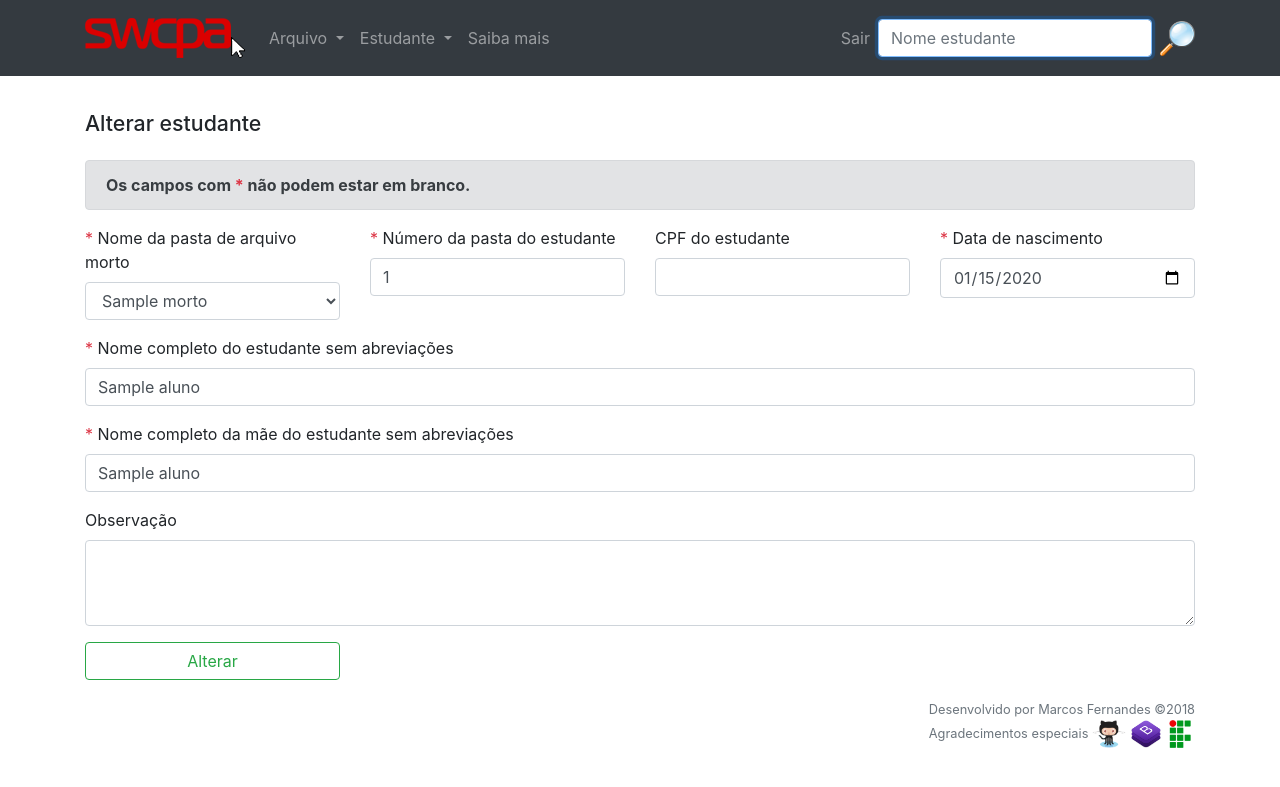
After one commit to mcs754/swcpa, a PHP site: page /Views/aluno-alterar-pesquisar.php?id_aluno=1 in a window 1280 px wide. The commit adds this page. Shown: the top 787 px of the page. Run offline with PHP 8.4, Linux system fonts and the light colour scheme; a user stored in the database is signed in; tables that the repository leaves empty hold one stand-in row (values such as "Sample post"); some libraries are stand-ins or nearby versions.

Commit message:
Consegui melhorar a pesquisa de alunos

```diff
--- a/App/DAO/AlunoDAO.php
+++ b/App/DAO/AlunoDAO.php
@@ -43,19 +43,6 @@ class AlunoDAO extends Conexao
         }
     }
 
-    public function pesquisarUm($aluno)
-    {
-        $sql = "select * from aluno inner join arquivo_morto on aluno.id_arquivo_morto = arquivo_morto.id_arquivo_morto where id_aluno = :id_aluno ";
-        try {
-            $a = $this->conexao->prepare($sql);
-            $a->bindValue(":id_aluno", $aluno->getIdAluno());
-            $a->execute();
-            return $a->fetch(\PDO::FETCH_ASSOC);
-        } catch (\PDOException $e) {
-            echo "<div class='alert alert-danger'>{$e->getMessage()}</div>";
-        }
-    }
-
     public function excluir($aluno)
     {
         $sql = "delete from aluno where id_aluno = :id_aluno";
@@ -87,5 +74,20 @@ class AlunoDAO extends Conexao
         } catch (\PDOException $e) {
             echo "<div class='alert alert-danger'>{$e->getMessage()}</div>";
         }
+
+
+    }
+
+    public function pesquisarUm($aluno)
+    {
+        $sql = "select * from aluno inner join arquivo_morto on aluno.id_arquivo_morto = arquivo_morto.id_arquivo_morto where id_aluno = :id_aluno ";
+        try {
+            $a = $this->conexao->prepare($sql);
+            $a->bindValue(":id_aluno", $aluno->getIdAluno());
+            $a->execute();
+            return $a->fetch(\PDO::FETCH_ASSOC);
+        } catch (\PDOException $e) {
+            echo "<div class='alert alert-danger'>{$e->getMessage()}</div>";
+        }
     }
 }
--- a/App/DAO/ArquivoDAO.php
+++ b/App/DAO/ArquivoDAO.php
@@ -22,26 +22,67 @@ class ArquivoDAO extends Conexao {
         }
     }
 
-    /*public function pesquisarArquivos($arquivo_morto = null){
-        $sql = "select * from arquivo_morto order by nome_arquivo_morto";
-        try{
-            $p = $this->conexao->prepare($sql);
-            $p->execute();
-            return $p->fetchAll(\PDO::FETCH_CLASS, "\App\Model\Arquivo");
-        } catch (\PDOException $e){
-            echo "<div class='alert alert-danger'>{$e->getMessage()}</div>";
-        }
-    }*/
-
-    public function pesquisarArquivos($arquivo_morto){
-        $sql = "select * from arquivo_morto order by nome_arquivo_morto";
+    public function pesquisarArquivos(){
+        $sql = "select * from arquivo_morto";
         try{
             $a = $this->conexao->prepare($sql);
-            $a->bindValue(":nome_arquivo_morto", $arquivo_morto->getNomeArquivoMorto());
             $a->execute();
             return $a->fetchAll(\PDO::FETCH_CLASS, "\App\Model\Arquivo");
         } catch (\PDOException $e){
             echo "<div class='alert alert-danger'>{$e->getMessage()}</div>";
         }
     }
+
+
+    public function contarAlunos(){
+        $sql = "select count(id_aluno) as num_estudantes from arquivo_morto inner join aluno on arquivo_morto.id_arquivo_morto = aluno.id_arquivo_morto;";
+        try{
+            $a = $this->conexao->prepare($sql);
+            $a->execute();
+            return $a->fetchAll(\PDO::FETCH_CLASS, "\App\Model\Arquivo");
+        } catch (\PDOException $e){
+            echo "<div class='alert alert-danger'>{$e->getMessage()}</div>";
+        }
+    }
+
+    public function excluir($arquivo)
+    {
+        $sql = "delete from arquivo_morto where id_arquivo_morto = :id_arquivo_morto";
+        try {
+            $a = $this->conexao->prepare($sql);
+            $a->bindValue(":id_arquivo_morto", $arquivo->getIdArquivoMorto());
+            $a->execute();
+            return true;
+        } catch (\PDOException $e) {
+            echo "<div class='alert alert-danger'>{$e->getMessage()}</div>";
+        }
+    }
+
+    public function alterar($arquivo)
+    {
+        $sql = "update arquivo_morto set nome_arquivo_morto = :nome_arquivo_morto where id_arquivo_morto = :id_arquivo_morto";
+        try {
+            $a = $this->conexao->prepare($sql);
+            $a->bindValue(":id_arquivo_morto", $arquivo->getIdArquivoMorto());
+            $a->bindValue(":nome_arquivo_morto", $arquivo->getNomeArquivoMorto());
+            $a->execute();
+            return true;
+        } catch (\PDOException $e) {
+            echo "<div class='alert alert-danger'>{$e->getMessage()}</div>";
+        }
+    }
+
+    public function pesquisarUm($arquivo)
+    {
+        $sql = "select * from arquivo_morto where id_arquivo_morto = :id_arquivo_morto ";
+        try {
+            $a = $this->conexao->prepare($sql);
+            $a->bindValue(":id_arquivo_morto", $arquivo->getIdArquivoMorto());
+            $a->execute();
+            return $a->fetch(\PDO::FETCH_ASSOC);
+        } catch (\PDOException $e) {
+            echo "<div class='alert alert-danger'>{$e->getMessage()}</div>";
+        }
+    }
+
 }
--- a/App/Model/Arquivo.php
+++ b/App/Model/Arquivo.php
@@ -12,6 +12,7 @@ namespace App\Model;
 class Arquivo {
     private $id_arquivo_morto;
     private $nome_arquivo_morto;
+    private $num_estudantes;
 
     /**
      * @return mixed
@@ -44,4 +45,20 @@ class Arquivo {
     {
         $this->nome_arquivo_morto = $nome_arquivo_morto;
     }
+
+    /**
+     * @return mixed
+     */
+    public function getNumEstudantes()
+    {
+        return $this->num_estudantes;
+    }
+
+    /**
+     * @param mixed $num_estudantes
+     */
+    public function setNumEstudantes($num_estudantes)
+    {
+        $this->num_estudantes = $num_estudantes;
+    }
 }
--- a/Views/aluno-alterar.php
+++ b/Views/aluno-alterar-listar.php
@@ -25,14 +25,14 @@ if ($_POST) {
     $a2->setObservacaoAluno($_POST['observacao_aluno']);
     $a2DAO = new \App\DAO\AlunoDAO();
     if ($a2DAO->alterar($a2))
-        header("Location: aluno-pesquisar.php?msg=2");
+        header("Location: aluno-listar-todos.php?msg=2");
 }
 $a = new \App\Model\Aluno();
 isset($_GET) ? $a->setIdAluno($_GET['id_aluno']) : $a->setIdAluno($_POST['id_aluno']);
 $aDAO = new \App\DAO\AlunoDAO();
 $alunos = $aDAO->pesquisarUm($a);
 ?>
-<form action="aluno-alterar.php" method="post">
+<form action="aluno-alterar-listar.php" method="post">
     <div class="container">
         <div class="form-group alert alert-secondary" role="alert">
             <strong>Os campos com <span class="text-danger">*</span> não podem estar em branco.</strong>
--- /dev/null
+++ b/Views/aluno-alterar-pesquisar.php
@@ -0,0 +1,112 @@
+<?php
+/**
+ * Created by PhpStorm.
+ * User: Marcos
+ * Date: 04/12/2018
+ * Time: 23:30
+ */
+$titulo = "Alteração de estudante";
+include 'cabecalho.php';
+?>
+    <div class="container cabecalho">
+        <h1>Alterar estudante</h1>
+    </div>
+<?php
+if ($_POST) {
+    $a2 = new \App\Model\Aluno();
+    $a2->setNomeArquivoMorto($_POST['nome_arquivo_morto']);
+    $a2->setIdAluno($_POST['id_aluno']);
+    $a2->setIdArquivoMorto($_POST['id_arquivo_morto']);
+    $a2->setNumAluno($_POST['num_aluno']);
+    $a2->setCpfAluno($_POST['cpf_aluno']);
+    !empty($_POST['data_nascimento_aluno']) ? $a2->setDataNascimentoAluno(\App\Helper\Data::set($_POST['data_nascimento_aluno'])) : $a2->setDataNascimentoAluno(null);
+    $a2->setNomeAluno($_POST['nome_aluno']);
+    $a2->setNomeMaeAluno($_POST['nome_mae_aluno']);
+    $a2->setObservacaoAluno($_POST['observacao_aluno']);
+    $a2DAO = new \App\DAO\AlunoDAO();
+    if ($a2DAO->alterar($a2))
+        header("Location: aluno-pesquisar.php?msg=2");
+}
+$a = new \App\Model\Aluno();
+isset($_GET) ? $a->setIdAluno($_GET['id_aluno']) : $a->setIdAluno($_POST['id_aluno']);
+$aDAO = new \App\DAO\AlunoDAO();
+$alunos = $aDAO->pesquisarUm($a);
+?>
+<form action="aluno-alterar-pesquisar.php" method="post">
+    <div class="container">
+        <div class="form-group alert alert-secondary" role="alert">
+            <strong>Os campos com <span class="text-danger">*</span> não podem estar em branco.</strong>
+        </div>
+        <input type="hidden" id="nome_arquivo_morto" name="nome_arquivo_morto" value="<?php echo $alunos['nome_arquivo_morto']; ?>">
+        <input type="hidden" id="id_aluno" name="id_aluno" value="<?php echo $alunos['id_aluno']; ?>">
+        <div class="row">
+            <div class="form-group col-md-3">
+                <label for="id_arquivo_morto"><span class="text-danger">*</span> Nome da pasta de arquivo morto</label>
+                <select id="id_arquivo_morto" name="id_arquivo_morto" class="form-control">
+                    <option value="<?php echo $alunos['id_arquivo_morto'];?>" selected><?php echo $alunos['nome_arquivo_morto'];?></option>
+                    <?php
+                    $arq = new \App\Model\Arquivo();
+                    $aDAO = new \App\DAO\ArquivoDAO();
+                    $arquivos = $aDAO->pesquisarArquivos($arq);
+                    foreach ($arquivos as $arquivo) {
+                        echo "<option value='{$arquivo->getIdArquivoMorto()}'>{$arquivo->getNomeArquivoMorto()}</option>";
+                    }
+                    ?>
+                </select>
+            </div>
+            <div class="col-md-3">
+                <div class="form-group">
+                    <label for="num_aluno"><span class="text-danger">*</span> Número da pasta do estudante</label>
+                    <input type="number" id="num_aluno" name="num_aluno" class="form-control" value="<?php echo $alunos['num_aluno'];?>" required>
+                </div>
+            </div>
+            <div class="col-md-3">
+                <div class="form-group">
+                    <label for="cpf_aluno">CPF do estudante</label>
+                    <input type="number" id="cpf_aluno" name="cpf_aluno" class="form-control" value="<?php echo $alunos['cpf_aluno'];?>">
+                </div>
+            </div>
+            <div class="col-md-3">
+                <div class="form-group">
+                    <label for="data_nascimento_aluno"><span class="text-danger">*</span> Data de nascimento</label>
+                    <input type="date" id="data_nascimento_aluno" name="data_nascimento_aluno" class="form-control" value="<?php echo $alunos['data_nascimento_aluno'];?>" required>
+                </div>
+            </div>
+        </div>
+        <div class="row">
+            <div class="col-md-12">
+                <div class="form-group">
+                    <label for="nome_aluno"><span class="text-danger">*</span> Nome completo do estudante sem
+                        abreviações</label>
+                    <input type="text" id="nome_aluno" name="nome_aluno" class="form-control" value="<?php echo $alunos['nome_aluno'];?>" required>
+                </div>
+            </div>
+        </div>
+        <div class="row">
+            <div class="col-md-12">
+                <div class="form-group">
+                    <label for="nome_mae_aluno"><span class="text-danger">*</span> Nome completo da mãe do estudante sem abreviações</label>
+                    <input type="text" id="nome_mae_aluno" name="nome_mae_aluno" class="form-control" value="<?php echo $alunos['nome_mae_aluno'];?>" required>
+                </div>
+            </div>
+        </div>
+        <div class="row">
+            <div class="col-md-12">
+                <div class="form-group">
+                    <label for="observacao_aluno">Observação</label>
+                    <textarea id="observacao_aluno" name="observacao_aluno" class="form-control" value="<?php echo $alunos['observacao_aluno'];?>" rows="3"></textarea>
+                </div>
+            </div>
+        </div>
+        <div class="row">
+            <div class="col-md-3">
+                <div class="form-group">
+                    <button type="submit" class="btn btn-outline-success btn-block">Alterar</button>
+                </div>
+            </div>
+        </div>
+    </div>
+</form>
+<?php
+include 'rodape.php';
+?>
--- a/Views/arquivo-excluir.php
+++ b/Views/arquivo-excluir.php
@@ -12,4 +12,4 @@ $a = new \App\Model\Arquivo();
 $a->setIdArquivoMorto($_GET['id_arquivo_morto']);
 $aDAO = new \App\DAO\ArquivoDAO();
 if ($aDAO->excluir($a))
-    header("Location:aluno-listar-todos.php?msg=1");
+    header("Location:arquivo-listar-todos.php?msg=1");
--- a/Views/rodape.php
+++ b/Views/rodape.php
@@ -1,6 +1,6 @@
 <div class="container">
     <footer>
-        <small class="text-muted" style="float: right;">
+        <small class="text-muted">
             Desenvolvido por <a class="text-muted" href="mailto:mcs754@gmail.com">Marcos Fernandes</a> ©2018<br>
             Agradecimentos especiais
             <img src='/Imagens/github_3994415.png' height='28' title='GitHub.com'>
--- a/estilo.css
+++ b/estilo.css
@@ -4,7 +4,6 @@ footer a:hover {
     margin-right: 40px;}
 .recuo {
     /*text-indent: 4em;*/
-    text-align: justify;
     line-height: 1.5;}
 .info {
     margin-top: -7px;
@@ -12,7 +11,7 @@ footer a:hover {
 .img-login {
     padding-top: 50px;}
 .cabecalho {
-    padding-top: 50px;
+    padding-top: 35px;
     padding-bottom: 15px;}
 .cabecalho > h1 {
     font-size: 16pt;}
@@ -39,3 +38,6 @@ footer a:hover {
     margin-bottom: 10px;
     border-top-left-radius: 0;
     border-top-right-radius: 0;}
+footer{
+    float: right;
+    margin-bottom: 5px;}
```
Also changed, not shown: Views/aluno-cadastrar.php (+40 -1 lines), Views/aluno-excluir-listar.php (added, +15 -0 lines), Views/aluno-listar-todos.php (+8 -12 lines), Views/aluno-pesquisar.php (+11 -6 lines), Views/arquivo-alterar.php (added, +52 -0 lines), Views/arquivo-listar-todos.php (+26 -18 lines), Imagens/print_3994410.png (added), Views/aluno-excluir-pesquisar.php (renamed from Views/aluno-excluir.php), Views/arquivo-cadastrar.php (indentation only).
